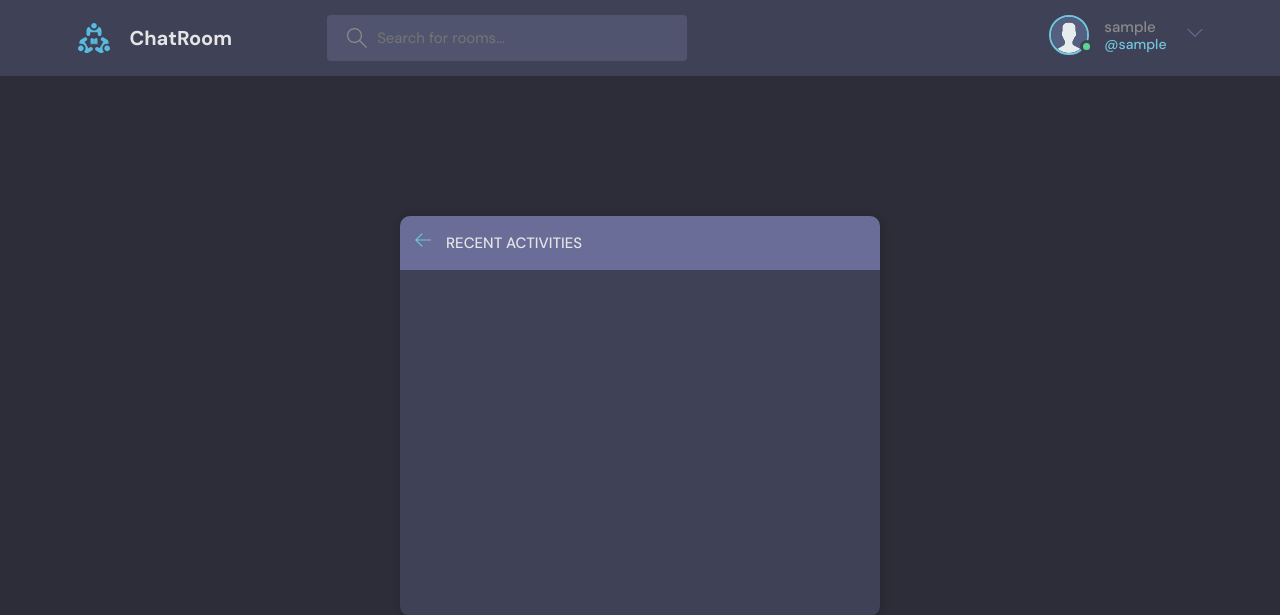
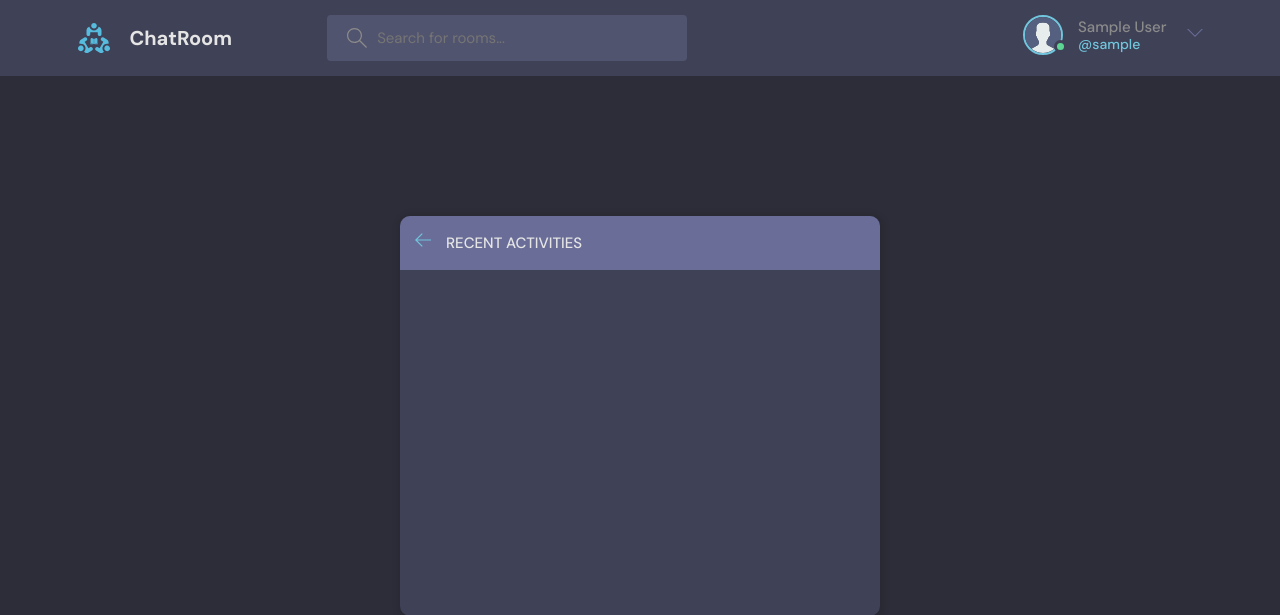
Before and after one commit to AkramExp/chat-room, a Django app: page /activity-page/ in a window 1280 px wide. Shown: the top 615 px of the page. Run offline with Django 4.2, Linux system fonts and the light colour scheme; the visitor is signed in with stand-in values (Sample User, id 1); data that the repository does not hold is empty.

Commit message:
Fix name issue on navbar

```diff
--- a/templates/navbar.html
+++ b/templates/navbar.html
@@ -26,7 +26,7 @@
                     <div class="avatar avatar--medium active">
                         <img src="{{request.user.avatar.url}}"/>
                     </div>
-                    <p>{{request.user.username}}<span>@{{request.user.username}}</span></p>
+                    <p>{{request.user.name}}<span>@{{request.user.username}}</span></p>
                 </a>
                 <button class="dropdown-button">
                     <svg version="1.1" xmlns="http://www.w3.org/2000/svg" width="32" height="32" viewBox="0 0 32 32">
```
